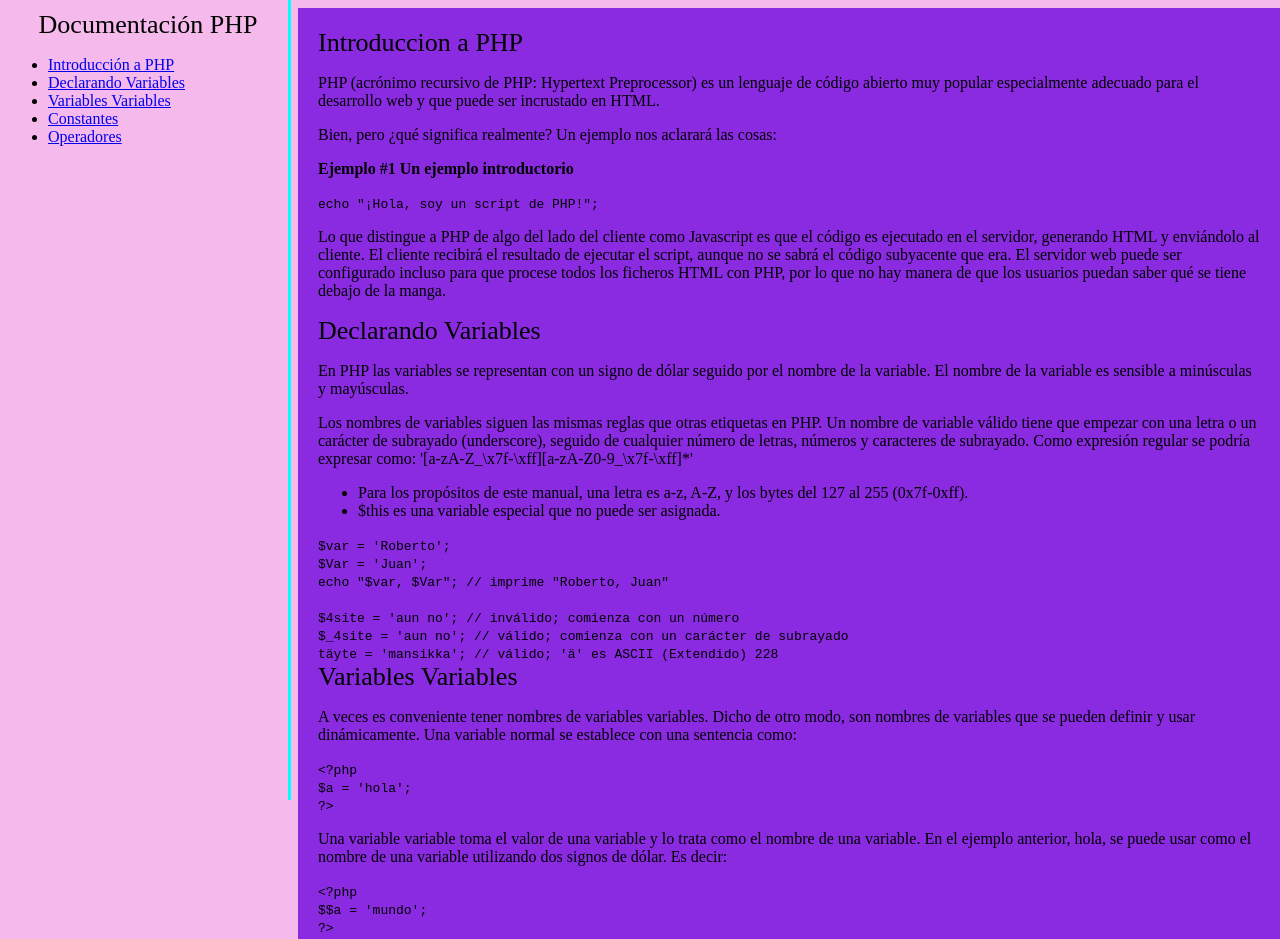
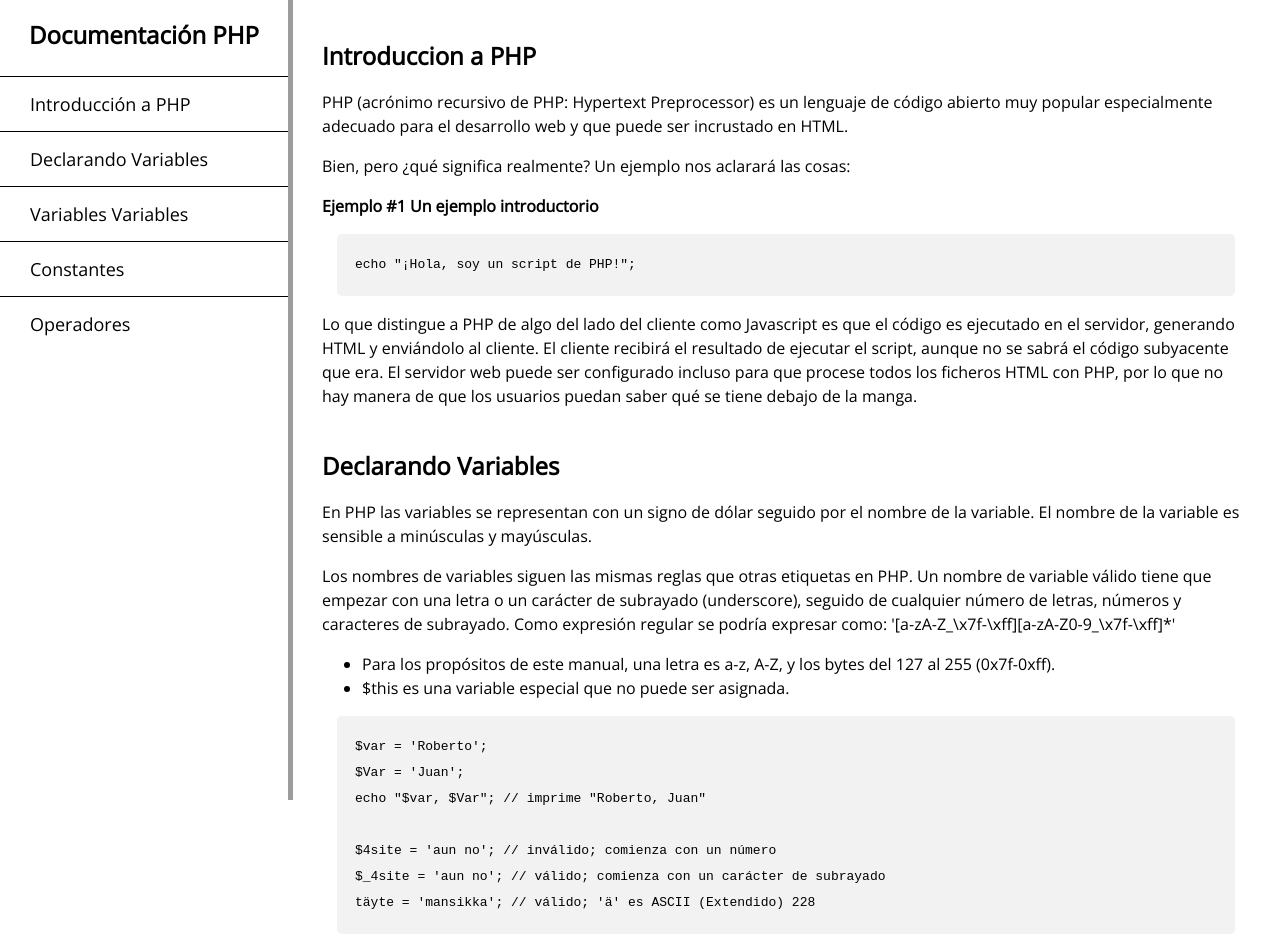
Before and after one commit to alextp97/Technical-Documentation-ATP, a plain HTML site: page index.html in a window 1280 px wide. Shown: the top 939 px of the page. Drawn offline with nearby package versions, Linux system fonts and the light colour scheme.

Commit message:
Adición y modificación de la hoja css

```diff
--- a/style.css
+++ b/style.css
@@ -1,35 +1,95 @@
+@import url('https://fonts.googleapis.com/css2?family=Lobster&family=Open+Sans:wght@300&display=swap');
+
 body {
-    background-color: rgb(245, 185, 235);
+
 }
 
 #navbar {
 
     position: fixed;
-    top: 0;
-    width: 280px;
+    top: 0px;
+    left: 0px;
+    width: 288px;
     min-width: 270px;
     height: 100%;
-    border-right: solid;
-    border-color: aqua;
+    border-right: 5px solid;
+    border-color: #9C9C9C;
+}
+
+#navbar a {
+
+    display: block;
+    padding: 15px 30px;
+    text-decoration: none;
+    color: black;
+    font-family: 'Lobster', cursive;
+    font-family: 'Open Sans', sans-serif;
+    font-size: 18px;
+    cursor: pointer;
+}
+
+#navbar ul {
+
+    display: block;
+    padding: 0;
+    list-style-type: none;
+    left: 0px;
+
+}
+
+#navbar li {
+    position: relative;
+    width: 100%;
+    border-top: 1px solid;
+    border-color: black;
 }
 
 header {
 
-    margin: 10px;
+    margin-top: 18px;
+    margin-bottom: 25px;
     text-align: center;
-    font-size: 26px;
+    font-size: 24px;
+    font-weight: 800;
+    font-family: 'Lobster', cursive;
+    font-family: 'Open Sans', sans-serif;
 }
 
+/* Aquí empieza el código del main doc y todos sus elementos */
 #main-doc {
     position: absolute;
-    margin-left: 290px;
-    padding: 20px;
-    background-color: blueviolet;
+    margin-top: 0px;
+    margin-left: 284px;
+    padding: 30px;
 }
 
 #main-doc  header{
 
     text-align: left;
     margin: 0;
+    font-weight: 800;
 
 }
+
+#main-doc p, li, h3 {
+
+    font-family: 'Lobster', cursive;
+    font-family: 'Open Sans', sans-serif;
+}
+
+.main-section {
+    margin-bottom: 40px;
+    line-height: 1.5;
+}
+
+code {
+
+    position: relative;
+    display: block;
+    text-align: left;
+    line-height: 2em;
+    background-color: #F2F2F2;
+    margin: 15px;
+    padding: 18px;
+    border-radius: 5px;
+}
```
Also changed, not shown: index.html (+2 -0 lines).
